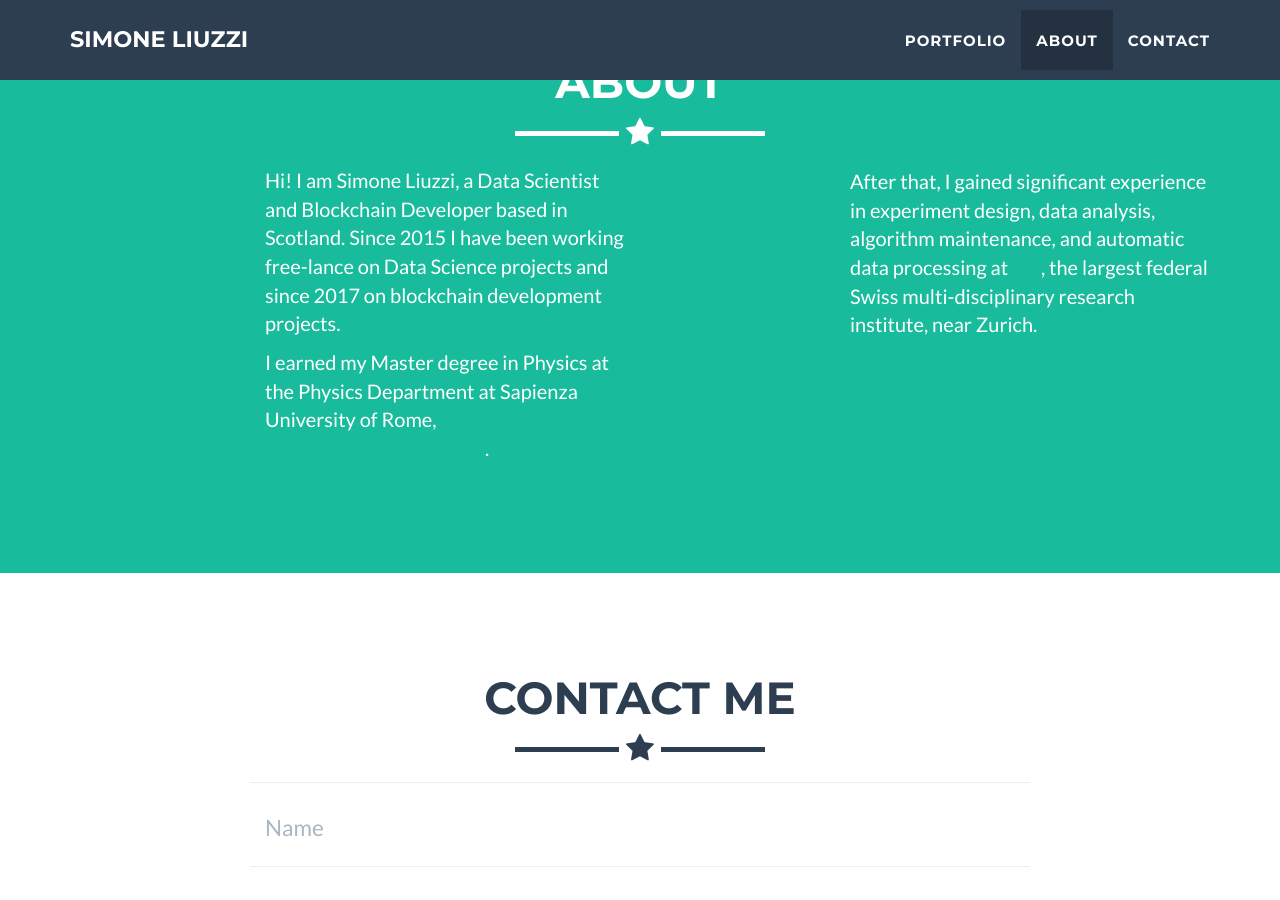
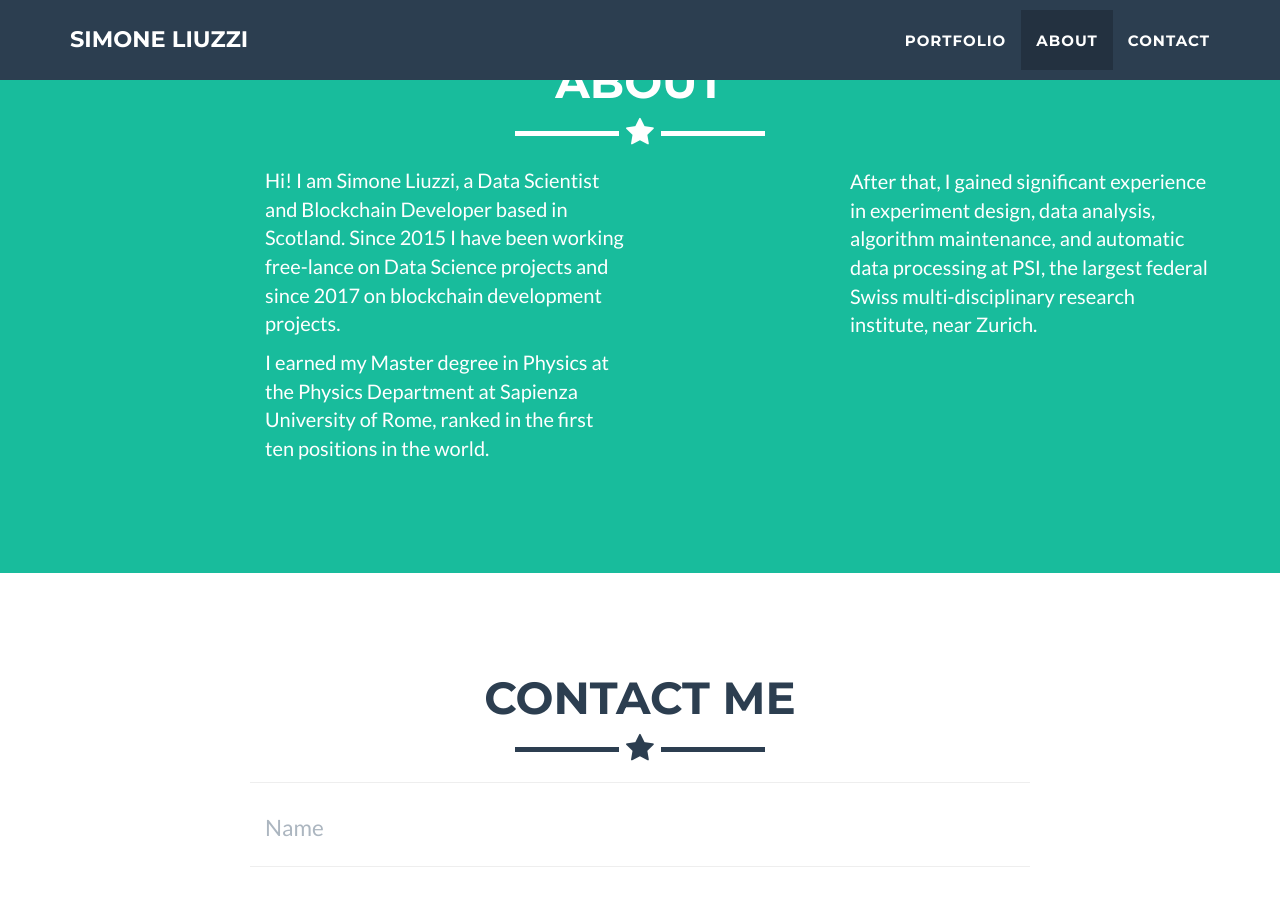
Before and after one commit to simonsaysL/simonesaysL.github.io, a Jekyll site: the page built from index.md, in a window 1280 px wide and 900 px high, scrolled down 1708 px. Built offline with Jekyll 4.4.1, drawn with Linux system fonts in a browser that asks for light colours; our own code applies the rules of GitHub Pages for plain Markdown files.

Commit message:
formatting changes
fixed error in links color

```diff
--- a/_includes/about.html
+++ b/_includes/about.html
@@ -11,13 +11,13 @@
                 <div class="col-lg-4 col-lg-offset-2">
                     <p>Hi! I am Simone Liuzzi, a Data Scientist and Blockchain Developer based in Scotland.
                         Since 2015 I have been working free-lance on Data Science projects and since 2017 on blockchain development projects.</p>
-                     <p>I earned my Master degree in Physics at the Physics Department at Sapienza University of Rome, <a href="http://en.uniroma1.it/archivionotizie/sapienza-first-2017-cwur-rankings"><font color>ranked in the first ten positions in the world</font></a>. </p>
+                     <p>I earned my Master degree in Physics at the Physics Department at Sapienza University of Rome, <a href="http://en.uniroma1.it/archivionotizie/sapienza-first-2017-cwur-rankings"><font color="FFFFFF">ranked in the first ten positions in the world</font></a>. </p>
 
                 </div>
                 <div class="col-lg-4">
                 </div>
                 <div class="col-lg-4 col-lg-offset-2">
-                    <p>After that, I gained significant experience in experiment design, data analysis, algorithm maintenance, and automatic data processing at <a url="www.psi.ch">PSI</a>, the largest federal Swiss multi-disciplinary research institute, near Zurich.</p>
+                    <p>After that, I gained significant experience in experiment design, data analysis, algorithm maintenance, and automatic data processing at <a url="www.psi.ch"><font color="FFFFFF">PSI</font></a>, the largest federal Swiss multi-disciplinary research institute, near Zurich.</p>
                 </div>
                <!--  <div class="col-lg-8 col-lg-offset-2 text-center">
                     <a href="#" class="btn btn-lg btn-outline">
```
